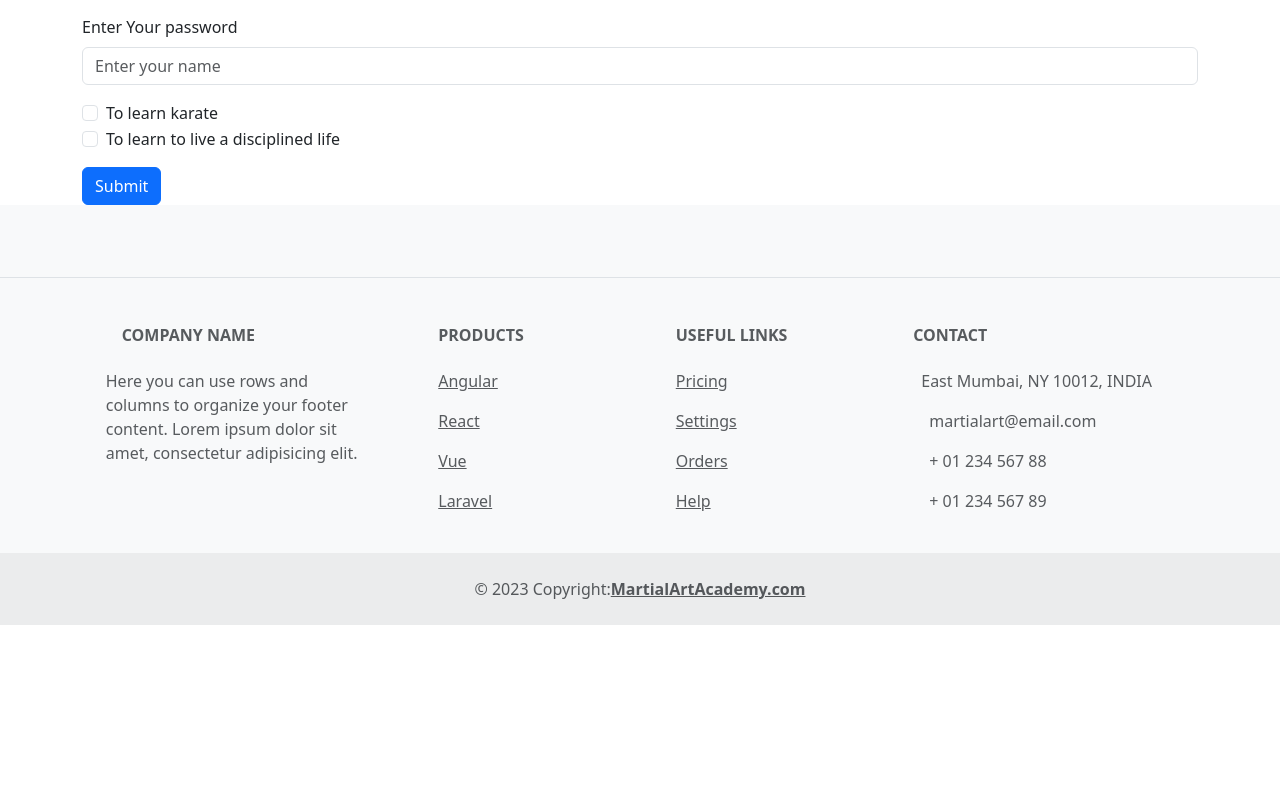
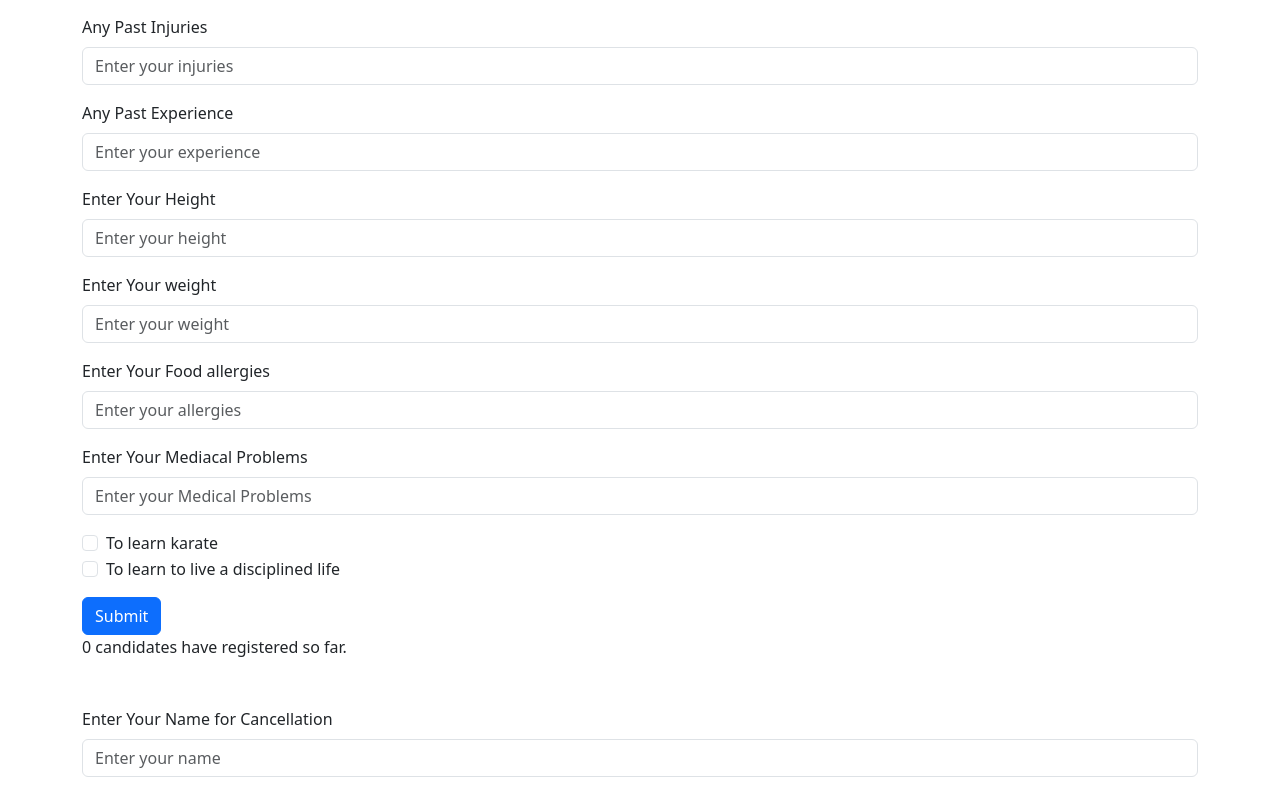
Before and after one commit to numair2000/wptproject, a React (Create React App) app: page /registration-form in a window 1280 px wide. Shown: the part 400-1191 px from the top of the page. Before the commit the page ends 1025 px from the top, so only its background shows below. Built offline with nearby package versions, Linux system fonts and the light colour scheme; no server answers.

Commit message:
modified

```diff
--- a/src/components/RegistrationForm.jsx
+++ b/src/components/RegistrationForm.jsx
@@ -106,7 +106,7 @@
 //     );
 // }
 
-import { useState } from "react";
+import { useEffect, useState } from "react";
 import { Button, Container, Form } from "react-bootstrap";
 
 export const RegistrationForm = () => {
@@ -124,6 +124,29 @@ export const RegistrationForm = () => {
     medicalProblems: '',
     goals: []
   });
+
+  const [registeredCount, setRegisteredCount] = useState(0);
+
+  useEffect(() => {
+    // Fetch the initial registered count when the component mounts
+    fetchRegisteredCount();
+  }, []);
+
+  const fetchRegisteredCount = async () => {
+    try {
+      const response = await fetch('http://localhost:3302/registeredCount');
+      const data = await response.json();
+
+      if (response.ok) {
+        setRegisteredCount(data.count);
+      } else {
+        console.error('Failed to fetch registered count:', data.message);
+      }
+    } catch (error) {
+      console.error('Error fetching registered count:', error);
+    }
+  };
+
 
   const handleChange = (e) => {
     const { name, value } = e.target;
@@ -148,11 +171,13 @@ export const RegistrationForm = () => {
     });
   };
 
+
+
   const handleSubmit = async (e) => {
     e.preventDefault();
 
     try {
-      const response = await fetch('http://localhost:3001/register', {
+      const response = await fetch('http://localhost:3302/register', {
         method: 'POST',
         headers: {
           'Content-Type': 'application/json',
@@ -163,7 +188,9 @@ export const RegistrationForm = () => {
       const data = await response.json();
 
       if (response.ok) {
+       window.alert("Successfully Registered")
         console.log('Registration successful:', data);
+        setRegisteredCount((prevCount) => prevCount + 1);
         // You can redirect the user or perform other actions after successful registration
       } else {
         console.error('Registration failed:', data.message);
@@ -171,6 +198,33 @@ export const RegistrationForm = () => {
       }
     } catch (error) {
       console.error('Error during registration:', error);
+    }
+  };
+
+  const handleCancelRegistration = async (e) => {
+    e.preventDefault();
+
+    try {
+      const response = await fetch('http://localhost:3302/cancelRegistration', {
+        method: 'POST',
+        headers: {
+          'Content-Type': 'application/json',
+        },
+        body: JSON.stringify({ name: formData.name }), // Send only the name for cancellation
+      });
+
+      const data = await response.json();
+
+      if (response.ok) {
+        window.alert("Registration Canceled Successfully");
+        console.log('Registration canceled successfully:', data);
+        // You can update the UI or perform other actions after cancellation
+      } else {
+        console.error('Cancellation failed:', data.message);
+        // Handle cancellation failure, show an error message, etc.
+      }
+    } catch (error) {
+      console.error('Error during cancellation:', error);
     }
   };
 
@@ -183,7 +237,7 @@ export const RegistrationForm = () => {
           <Form.Control type="text" placeholder="Enter your name" name="name" onChange={handleChange} />
         </Form.Group>
         <Form.Group className="mb-3" controlId="formBasicAge">
-          <Form.Label>Email Your Age</Form.Label>
+          <Form.Label>Enter Your Age</Form.Label>
           <Form.Control type="text" placeholder="Enter your age" name="age" onChange={handleChange} />
         </Form.Group>
         <Form.Group className="mb-3" controlId="formBasicEmail">
@@ -191,27 +245,61 @@ export const RegistrationForm = () => {
           <Form.Control type="email" placeholder="Enter email" name="email" onChange={handleChange} />
         </Form.Group>
         <Form.Group className="mb-3" controlId="formBasicName">
-          <Form.Label>Enter Your password</Form.Label>
-          <Form.Control type="password" placeholder="Enter your name" name="name" onChange={handleChange} />
+          <Form.Label>Any Past Injuries</Form.Label>
+          <Form.Control type="text" placeholder="Enter your injuries" name="pastInjuries" onChange={handleChange} />
+        </Form.Group>
+        <Form.Group className="mb-3" controlId="formBasicName">
+          <Form.Label>Any Past Experience</Form.Label>
+          <Form.Control type="text" placeholder="Enter your experience" name="experience" onChange={handleChange} />
+        </Form.Group>
+        <Form.Group className="mb-3" controlId="formBasicName">
+          <Form.Label>Enter Your Height</Form.Label>
+          <Form.Control type="text" placeholder="Enter your height" name="height" onChange={handleChange} />
+        </Form.Group>
+        <Form.Group className="mb-3" controlId="formBasicName">
+          <Form.Label>Enter Your weight</Form.Label>
+          <Form.Control type="text" placeholder="Enter your weight" name="weight" onChange={handleChange} />
+        </Form.Group>
+        <Form.Group className="mb-3" controlId="formBasicName">
+          <Form.Label>Enter Your Food allergies</Form.Label>
+          <Form.Control type="text" placeholder="Enter your allergies" name="foodAllergies" onChange={handleChange} />
+        </Form.Group>
+        <Form.Group className="mb-3" controlId="formBasicName">
+          <Form.Label>Enter Your Mediacal Problems</Form.Label>
+          <Form.Control type="text" placeholder="Enter your Medical Problems" name="medicalProblems" onChange={handleChange} />
         </Form.Group>
         {/* Add the rest of your Form.Group components here */}
         <Form.Group className="mb-3" controlId="formBasicCheckbox">
           <Form.Check
             type="checkbox"
             label="To learn karate"
-            onChange={() => handleCheckboxChange("Learn Karate")}
+            name="goals"
+            onChange={() => handleCheckboxChange("Learn Karate") }
           />
           <Form.Check
             type="checkbox"
             label="To learn to live a disciplined life"
+            name="goals"
             onChange={() => handleCheckboxChange("Live a Disciplined Life")}
           />
           {/* Add similar lines for other goals */}
         </Form.Group>
-        <Button variant="primary" type="submit">
+        <Button variant="primary" type="submit" >
           Submit
         </Button>
+        <p>{registeredCount} candidates have registered so far.</p>
+        <Form className="mt-5" onSubmit={handleCancelRegistration}>
+        <Form.Group className="mb-3" controlId="formBasicName">
+          <Form.Label>Enter Your Name for Cancellation</Form.Label>
+          <Form.Control type="text" placeholder="Enter your name" name="name" onChange={(e) => setFormData({ ...formData, name: e.target.value })} />
+        </Form.Group>
+        <Button variant="danger" type="submit">
+          Cancel Registration
+        </Button>
       </Form>
+
+      </Form>
+
     </Container>
   );
 };
```
